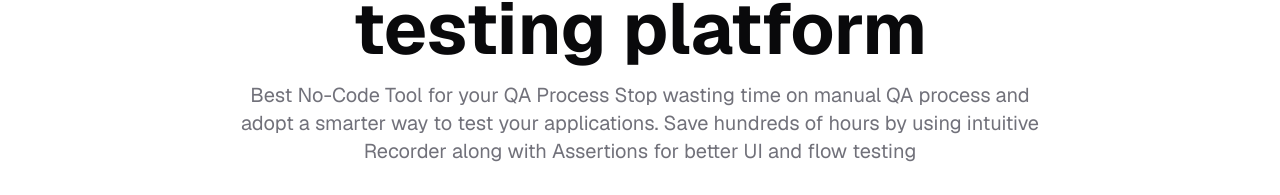
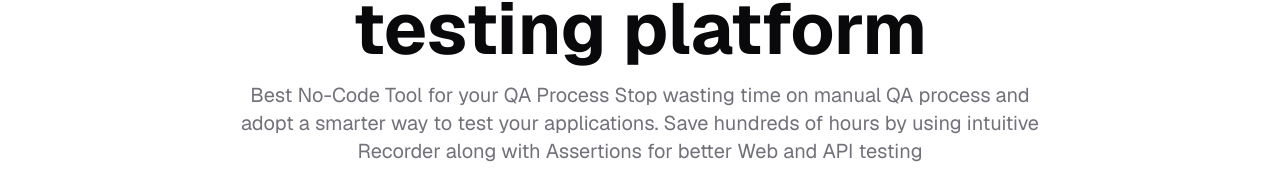
Before and after one commit to Robonito/docs, a Next.js app: page / in a window 1280 px wide. Shown: the part 345-540 px from the top of the page. Built offline with nearby package versions, Linux system fonts and the light colour scheme.

Commit message:
updates to docs landing page

```diff
--- a/app/layout.tsx
+++ b/app/layout.tsx
@@ -10,7 +10,7 @@ export const metadata: Metadata = {
   title: "Robonito docs",
   metadataBase: new URL("https://docs.robonito.com/"),
   description:
-    "Best No-Code Tool for your QA Process Stop wasting time on manual QA process and adopt a smarter way to test your applications. Save hundreds of hours by using intuitive Recorder along with Assertions for better UI and flow testing.",
+    "Best No-Code Tool for your QA Process Stop wasting time on manual QA process and adopt a smarter way to test your applications. Save hundreds of hours by using intuitive Recorder along with Assertions for better Web and API testing.",
 };
 
 export default function RootLayout({
--- a/app/page.tsx
+++ b/app/page.tsx
@@ -20,7 +20,7 @@ export default function Home() {
       <p className="mb-8 sm:text-xl max-w-[800px] text-muted-foreground">
       Best No-Code Tool for your QA Process Stop wasting time on manual QA process
       and adopt a smarter way to test your applications. Save hundreds of hours by
-      using intuitive Recorder along with Assertions for better UI and flow testing
+      using intuitive Recorder along with Assertions for better Web and API testing
       </p>
       <div className="flex flex-row items-center gap-5">
         <Link
@@ -30,7 +30,7 @@ export default function Home() {
           Get Stared
         </Link>
         <Link
-          href="/blog"
+          href="https://robonito.com/blog"
           className={buttonVariants({
             variant: "secondary",
             className: "px-6",
```
